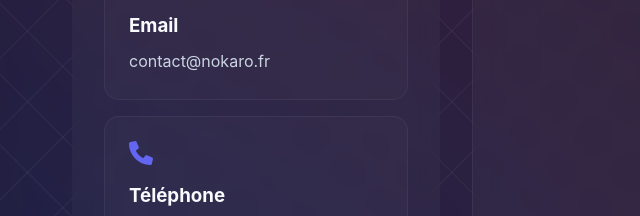
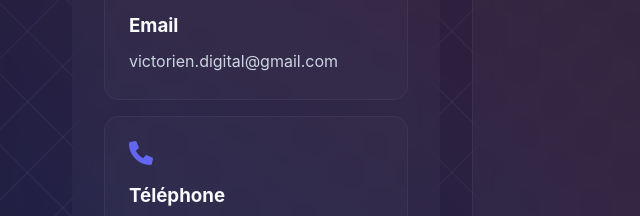
Before and after one commit to Vikatchu11/Nokaro, a plain HTML site: page pages/contact.html in a window 1280 px wide. Shown: the part 306-522 px from the top of the page, 0-640 px from the left. Drawn offline with nearby package versions, Linux system fonts and the light colour scheme.

Commit message:
Mise à jour de l'adresse email de contact

```diff
--- a/pages/contact.html
+++ b/pages/contact.html
@@ -47,7 +47,7 @@
                     <div class="info-item">
                         <i class="fas fa-envelope"></i>
                         <h3>Email</h3>
-                        <p>contact@nokaro.fr</p>
+                        <p>victorien.digital@gmail.com</p>
                     </div>
                     <div class="info-item">
                         <i class="fas fa-phone"></i>
```
